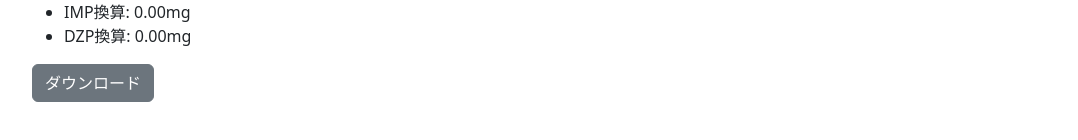
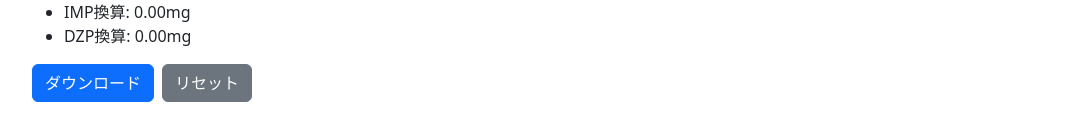
Before and after one commit to mkyt/drug-equiv, a React (Create React App) app: page / in a window 1280 px wide. Shown: the part 222-362 px from the top of the page, without its empty margins (50-1128 px from the left). Built offline with nearby package versions, Linux system fonts and the light colour scheme.

Commit message:
add reset button

```diff
--- a/src/App.js
+++ b/src/App.js
@@ -103,7 +103,7 @@ function DownloadBtn(props) {
     document.body.removeChild(link);
     URL.revokeObjectURL(href);
   }
-  return <Button onClick={downloadFile}>ダウンロード</Button>;
+  return <Button color='primary' onClick={downloadFile}>ダウンロード</Button>;
 }
 
 
@@ -148,7 +148,10 @@ function DrugEditor() {
         ))}
       </Form >
       <DrugSummary drugs={drugs} />
-      <DownloadBtn data={drugs} />
+      <div>
+        <DownloadBtn data={drugs} />
+        <Button className='mx-2' onClick={() => setDrugs([newDrug()])}>リセット</Button>
+      </div>
     </>
   );
 }
@@ -244,7 +247,7 @@ function App() {
     <Container>
       <Row>
         <Col>
-          <h1 class="my-4">向精神薬情報入力ツール</h1>
+          <h1 className="my-4">向精神薬情報入力ツール</h1>
           <DrugEditor />
         </Col>
       </Row>
```
